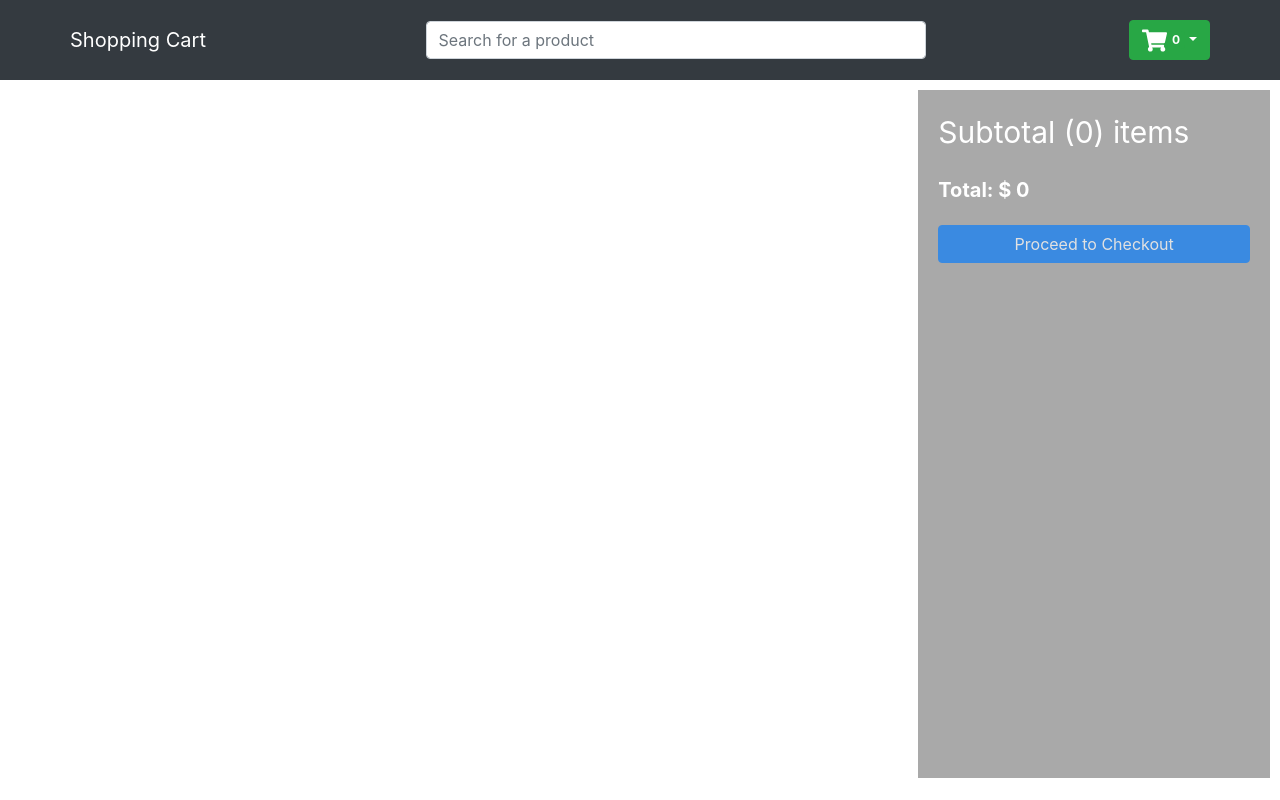
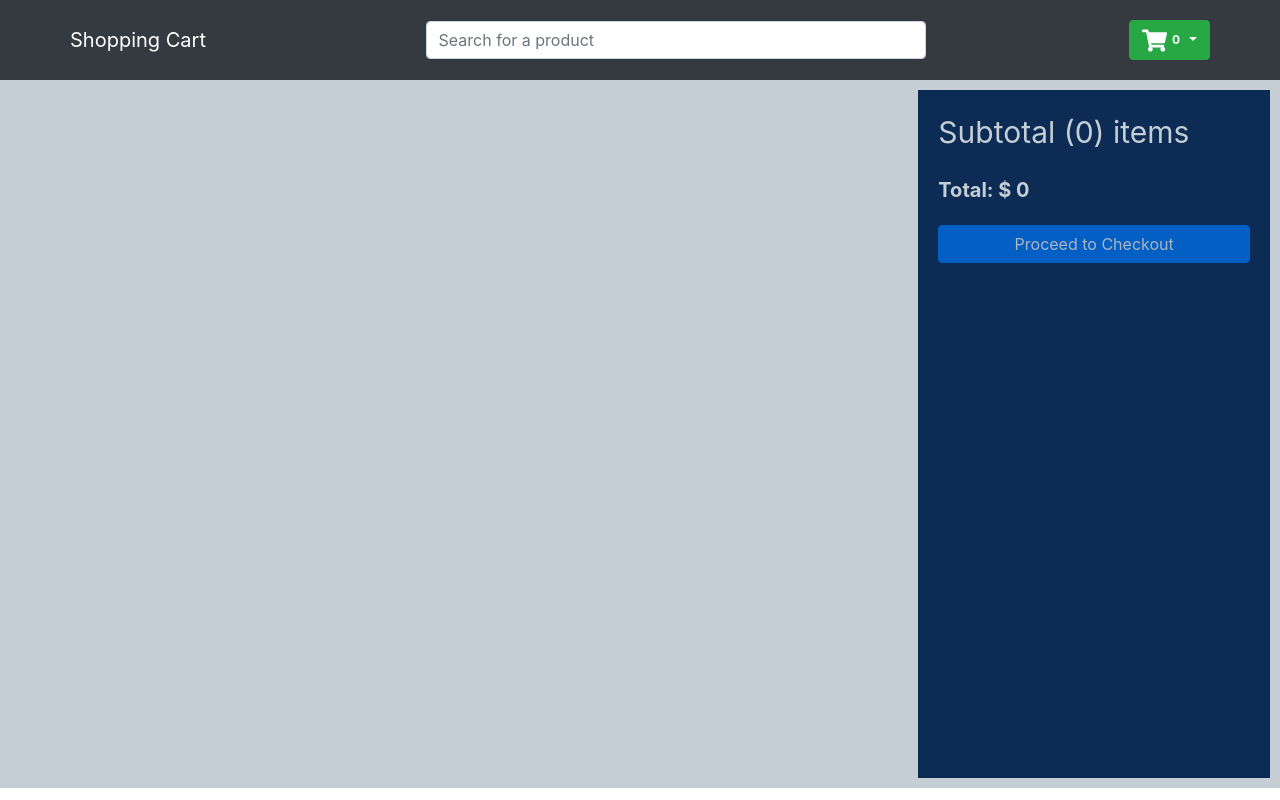
Before and after one commit to SeaAustinCode/Austin_store, a React (Create React App) app: page /cart in a window 1280 px wide. Built offline with nearby package versions, Linux system fonts and the light colour scheme.

Commit message:
style updates

```diff
--- a/src/components/styles.css
+++ b/src/components/styles.css
@@ -1,6 +1,13 @@
 .home {
     display: flex;
+    background-color: #c4ced4;
 }
+
+.banner {
+    background-color: #005c5c;
+    height: 80px;
+}
+
 
 .header {
     display: block;
@@ -18,8 +25,8 @@
 }
 
 .filter {
-    background-color: darkgrey;
-    color: white;
+    background-color:  #0c2c56;
+    color: #c4ced4;
     padding: 20px;
     display: flex;
     flex-direction: column;
```
